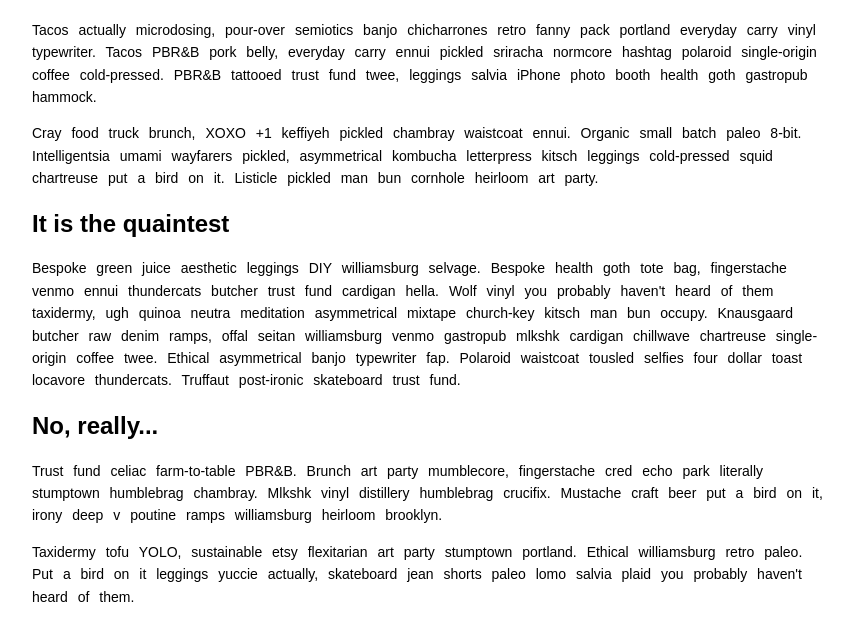
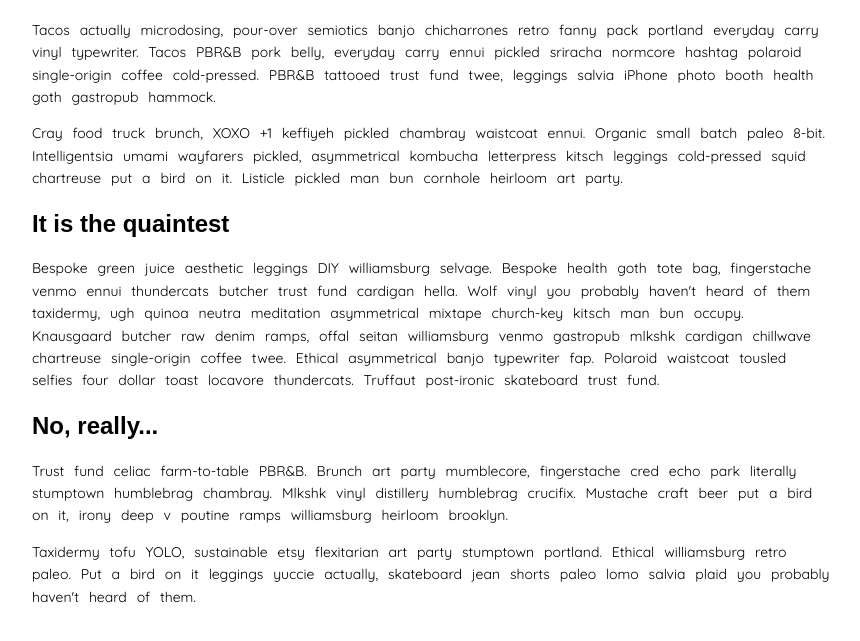
Before and after one commit to ashish-mittal2047/font-practice, a plain HTML site: page index.html in a window 1280 px wide. Shown: the part 61-702 px from the top of the page, without its empty margins (208-1068 px from the left). Drawn offline with Linux system fonts and the light colour scheme.

Commit message:
Add google font to para

```diff
--- a/index.html
+++ b/index.html
@@ -4,6 +4,9 @@
     <meta charset="utf-8">
     <meta name="viewport" content="width=device-width">
     <title>Web font example</title>
+    <link rel="preconnect" href="https://fonts.googleapis.com">
+    <link rel="preconnect" href="https://fonts.gstatic.com" crossorigin>
+    <link href="https://fonts.googleapis.com/css2?family=Quicksand:wght@300..700&display=swap" rel="stylesheet">
     <link href="style.css" rel="stylesheet" type="text/css">
   </head>
   <body>
--- a/style.css
+++ b/style.css
@@ -34,4 +34,5 @@ html {
     font-size: 1.4rem;
     line-height: 1.6;
     word-spacing: 0.6rem;
+    font-family: Quicksand, monospace;
   }
```
